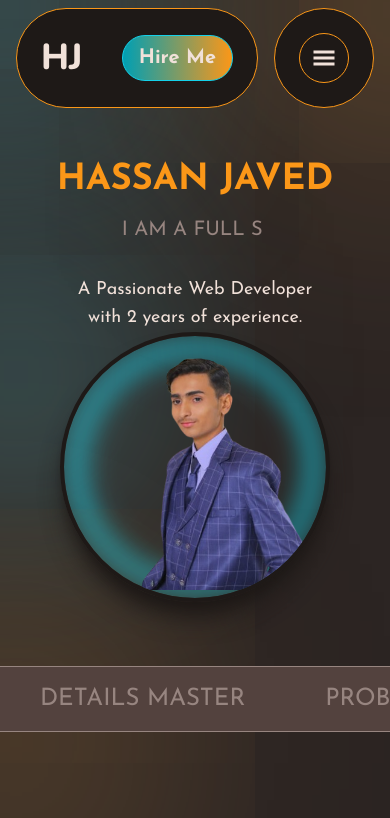
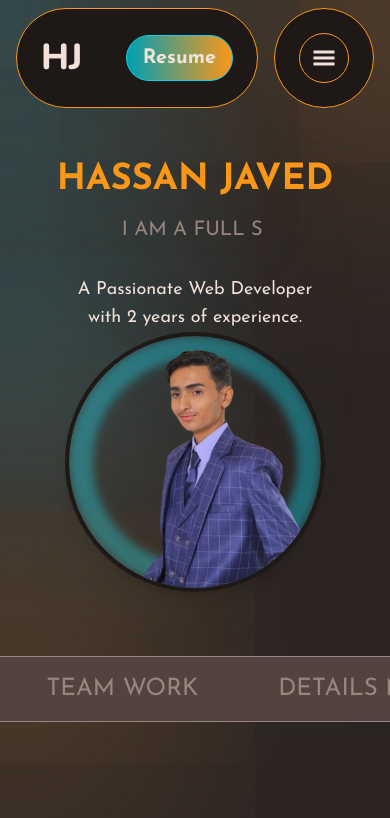
Before and after one commit to Hassanjaved17/MyPortfolio, a React (Vite) app: page / in a window 390 px wide. Shown: the top 818 px of the page. Built offline with nearby package versions, Linux system fonts and the light colour scheme.

Commit message:
update section

```diff
--- a/src/components/contactMeSection/ContactForm.jsx
+++ b/src/components/contactMeSection/ContactForm.jsx
@@ -4,6 +4,7 @@ import emailjs from "@emailjs/browser";
 const ContactForm = () => {
   const [name, setName] = useState("");
   const [email, setEmail] = useState("");
+  const [subject, setSubject] = useState("");
   const [message, setMessage] = useState("");
   const [success, setSuccess] = useState("");
   const handleName = (e) => {
@@ -26,8 +27,10 @@ const ContactForm = () => {
         () => {
           setEmail("");
           setName("");
+          setSubject("");
           setMessage("");
           setSuccess("Message Sent Succesfully");
+          setTimeout(() => setSuccess(""), 5000);
         },
         (error) => {
           console.log("FAILED...", error.text);
@@ -57,6 +60,16 @@ const ContactForm = () => {
           value={email}
           onChange={handleEmail}
         />
+        <input
+          type="text"
+          name="subject"
+          placeholder="Subject"
+          required
+          className="h-12 rounded-lg bg-lightBrown px-2"
+          value={subject}
+          onChange={(e) => setSubject(e.target.value)}
+        />
+
         <textarea
           type="text"
           name="message"
--- a/src/components/heroSection/HeroPic.jsx
+++ b/src/components/heroSection/HeroPic.jsx
@@ -3,7 +3,6 @@ import { motion } from "framer-motion";
 import { fadeIn } from "../../framerMotion/variants";
 import Skeleton from "react-loading-skeleton";
 import { FaRegCircle } from "react-icons/fa6";
-
 
 const HeroPic = () => {
   const [isLoading, setIsLoading] = useState(true);
@@ -14,9 +13,13 @@ const HeroPic = () => {
       initial="hidden"
       whileInView="show"
       viewport={{ once: false, amount: 0 }}
-      className="relative md:w-[400px] w-[270px] md:h-[400px] h-[270px] flex items-center justify-center border-4 shadow-xl shadow-black border-black dark:!border-white rounded-full overflow-hidden p-2"
+      whileHover={{ scale: 1.05 }}
+      transition={{ type: "spring", stiffness: 180, damping: 15 }}
+      className="relative md:w-[380px] w-[260px] md:h-[380px] h-[260px]
+                 flex items-center justify-center rounded-full overflow-hidden
+                 border-4 border-black dark:border-white shadow-lg"
     >
-      {/* Loading skeleton */}
+      {/* Loading Skeleton */}
       {isLoading && (
         <Skeleton
           circle
@@ -24,26 +27,23 @@ const HeroPic = () => {
           width="100%"
           baseColor="#ccc"
           highlightColor="#e5e5e5"
+          className="absolute inset-0"
         />
       )}
 
-      {/* Profile image */}
-
+      {/* Profile Image */}
       <img
         src="/images/heroimg8.png"
-        className={`w-full h-full object-cover ${isLoading ? "hidden" : "block"}`}
+        className={`w-full h-full object-cover rounded-full transition-transform duration-500
+                   ${isLoading ? "hidden" : "block"} hover:scale-105`}
         onLoad={() => setIsLoading(false)}
         alt="Hassan Javed"
-
       />
 
-
-
-      {/* Spinning background */}
-      <div className="absolute inset-0 -z-10 flex justify-center items-center animate-pulse">
-        <FaRegCircle className="h-full w-full text-cyan  blur-md animate-[spin_20s_linear_infinite]" />
+      {/* Subtle spinning background */}
+      <div className="absolute inset-0 -z-10 flex justify-center items-center">
+        <FaRegCircle className="h-[115%] w-[115%] text-[#15D1E9]/40 dark:text-purple-400/30 blur-sm animate-[spin_40s_linear_infinite]" />
       </div>
-
     </motion.div>
   );
 };
--- a/src/components/navbar/NavbarBtn.jsx
+++ b/src/components/navbar/NavbarBtn.jsx
@@ -1,16 +1,21 @@
-import { Link } from "react-scroll";
-import { LuArrowDownRight } from "react-icons/lu";
+import { FiDownload } from "react-icons/fi";
+
 
 const NavbarBtn = () => {
   return (
-    <button className=" px-4 py-2 rounded-full text-xl font-bold font-body text-white border-cyan border flex items-center gap-1 bg-gradient-to-r  from-darkCyan to-orange transition-all duration-500 hover:scale-110 hover:border-orange cursor-pointer hover:shadow-cyanShadow">
-      <Link spy={true} smooth={true} duration={500} offset={-120} to="contact">
-        Hire Me
-      </Link>
+    <a
+      href="/resume.pdf"
+      download="HassanResume.pdf"
+      target="_blank"
+      rel="noopener noreferrer"
+      className="px-4 py-2 rounded-full text-xl font-bold font-body text-white border-cyan border flex items-center gap-1 bg-gradient-to-r from-darkCyan to-orange transition-all duration-500 hover:scale-110 hover:border-orange cursor-pointer hover:shadow-cyanShadow"
+    >
+      Resume
       <div className="sm:hidden md:block">
-        <LuArrowDownRight />
+      <FiDownload />
+
       </div>
-    </button>
+    </a>
   );
 };
 
--- a/src/components/projectsSection/ProjectsMain.jsx
+++ b/src/components/projectsSection/ProjectsMain.jsx
@@ -5,32 +5,18 @@ import { fadeIn } from "../../framerMotion/variants";
 
 const projects = [
   {
-    name: "Vacation of Africa",
-    year: "Mar2022",
+    name: "Saloon Website",
+    year: "June2025",
     align: "right",
-    image: "../../public/images/website-img-1.jpg",
-    link: "#",
+    image: "/images/website-img-1.jpg",
+    link: "https://salon-website-mu.vercel.app",
   },
   {
-    name: "Moola App",
-    year: "Sept2022",
+    name: "Jewellery Store",
+    year: "May2025",
     align: "left",
-    image: "../../public/images/website-img-2.webp",
-    link: "#",
-  },
-  {
-    name: "Tourzania",
-    year: "Jan2023",
-    align: "right",
-    image: "../../public/images/website-img-3.jpg",
-    link: "#",
-  },
-  {
-    name: "Bank of Luck",
-    year: "May2024",
-    align: "left",
-    image: "../../public/images/website-img-4.jpg",
-    link: "#",
+    image: "images/website-img-2.webp",
+    link: "https://premium-jewellers-hki1.vercel.app/",
   },
 ];
 
@@ -46,17 +32,16 @@ const ProjectsMain = () => {
         <ProjectsText />
       </motion.div>
       <div className="flex flex-col gap-20 max-w-[900px] mx-auto mt-12">
-        {projects.map((project, index) => {
-          return (
+        {projects.map((project, index) => (
           <SingleProject
             key={index}
             name={project.name}
             year={project.year}
             align={project.align}
             image={project.image}
+            link={project.link}
           />
-          );
-        })}
+        ))}
       </div>
     </div>
   );
--- a/src/components/projectsSection/SingleProject.jsx
+++ b/src/components/projectsSection/SingleProject.jsx
@@ -22,8 +22,12 @@ const SingleProject = ({ name, year, align, image, link }) => {
         >
           {year}
         </h2>
+
+        {/* 🔥 added target + rel */}
         <a
           href={link}
+          target="_blank"
+          rel="noopener noreferrer"
           className={`text-lg flex gap-2 items-center text-cyan hover:text-orange transition-all duration-500 cursor-pointer sm:justify-self-center ${
             align === "left" ? "md:justify-self-end" : "md:justify-self-start"
           }`}
@@ -31,6 +35,7 @@ const SingleProject = ({ name, year, align, image, link }) => {
           View <BsFillArrowUpRightCircleFill />
         </a>
       </div>
+
       <div className="max-h-[220px] max-w-[400px] rounded-xl overflow-hidden hover:scale-110 transform transition-all duration-500 ralative border border-white">
         <div className="w-full h-full bg-cyan opacity-50 absolute top-0 left-0 hover:opacity-0 transition-all duration-500 md:block sm:hidden"></div>
         <img src={image} alt="website image" className="w-full h-full" />
```
Also changed, not shown: 1 other file (tests, documents, lock files or other folders). Lines whose indentation alone changed are shown as unchanged.
